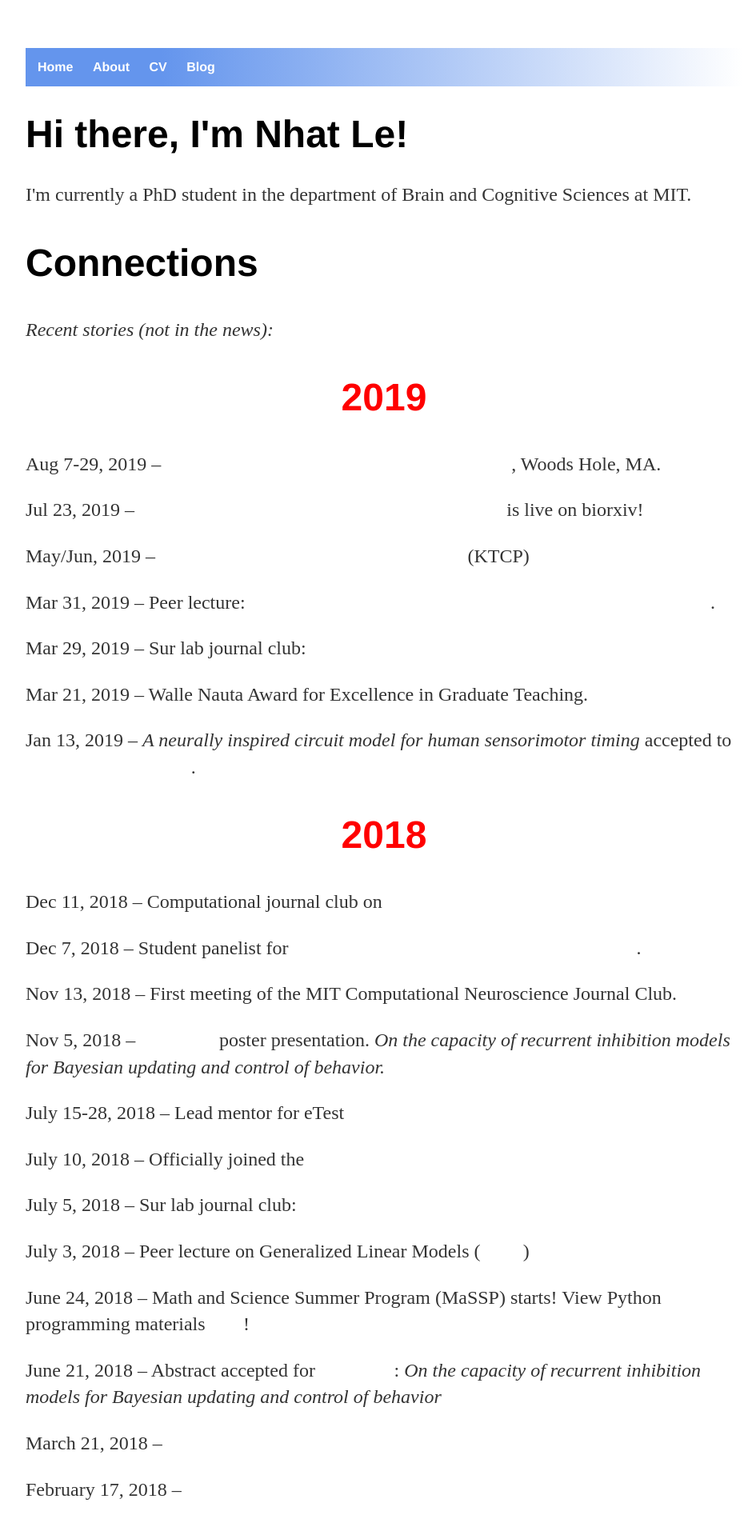
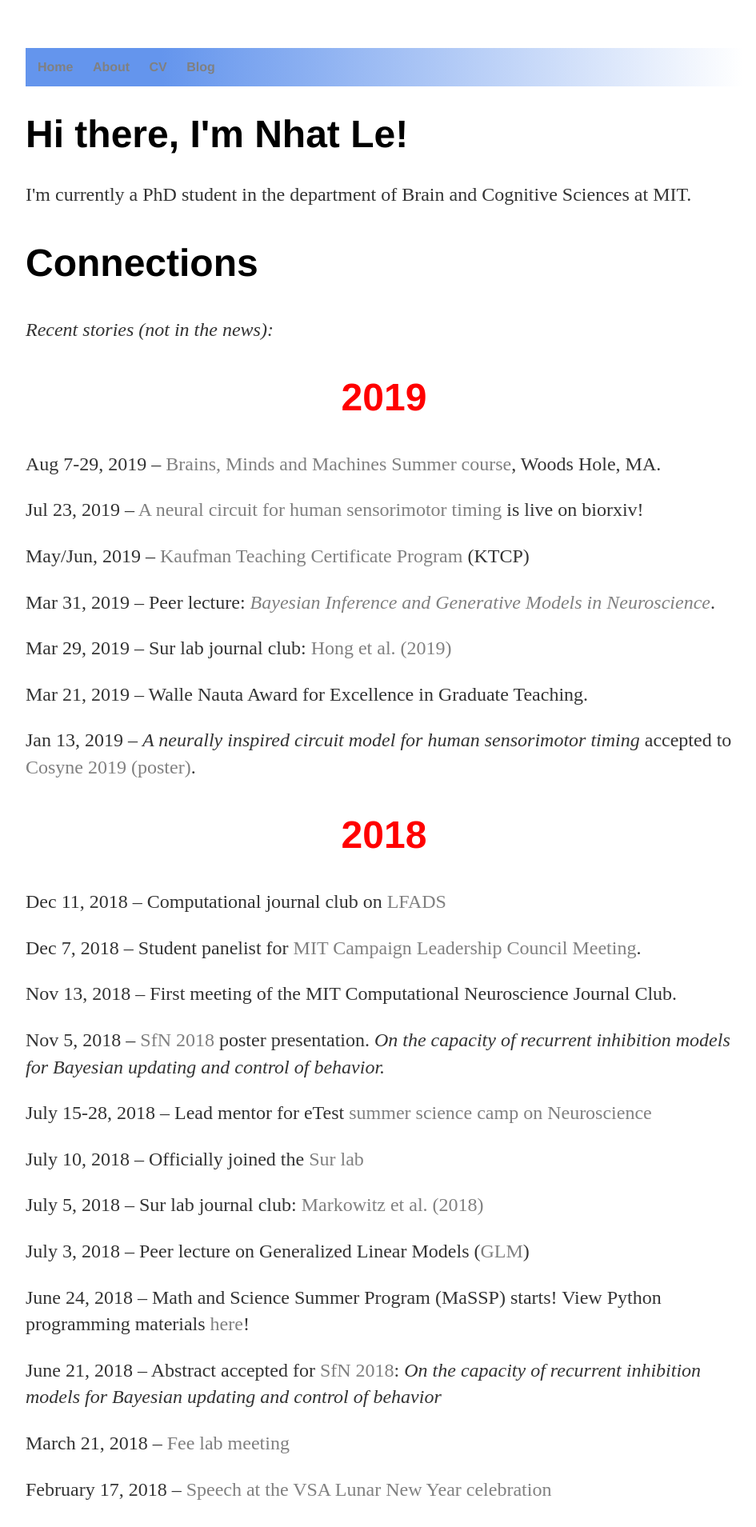
Before and after one commit to nhat-le/nhat-le.github.io, a Jekyll site: the page built from index.html, in a window 1280 px wide. Shown: the top 1909 px of the page at 80% size, without its empty margins (160-1105 px from the left). Built offline with Jekyll 4.4.1, drawn with Linux system fonts in a browser that asks for light colours.

Commit message:
Update main.css

```diff
--- a/css/main.css
+++ b/css/main.css
@@ -22,7 +22,7 @@ nav ul li, footer ul li {
 }
 a {
     text-decoration: none;
-    color: white;
+    color: gray;
 }
 a:hover {
     text-decoration: underline;
```
